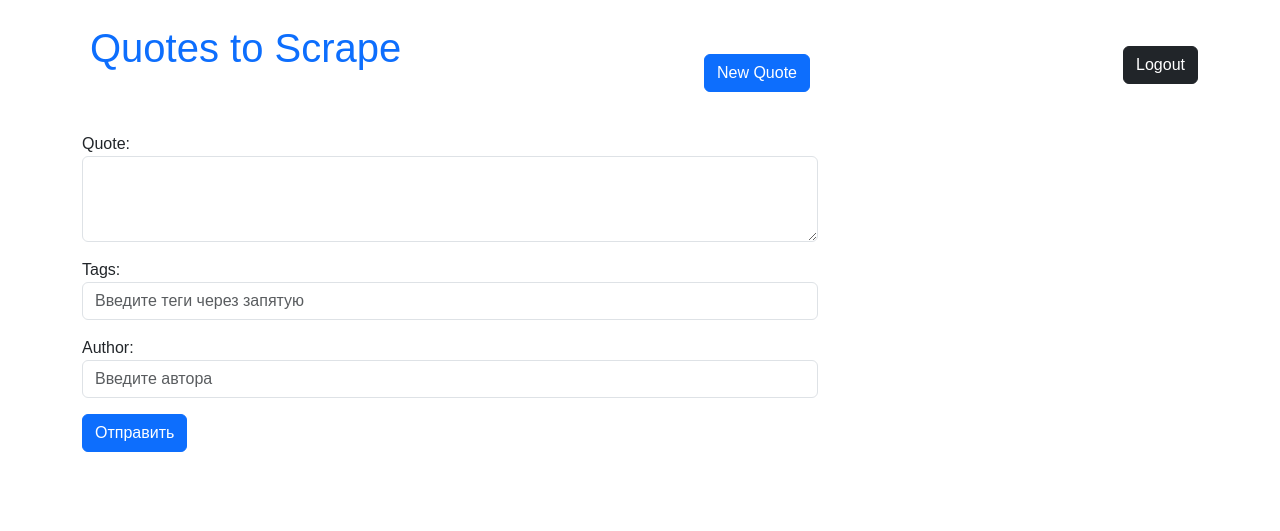
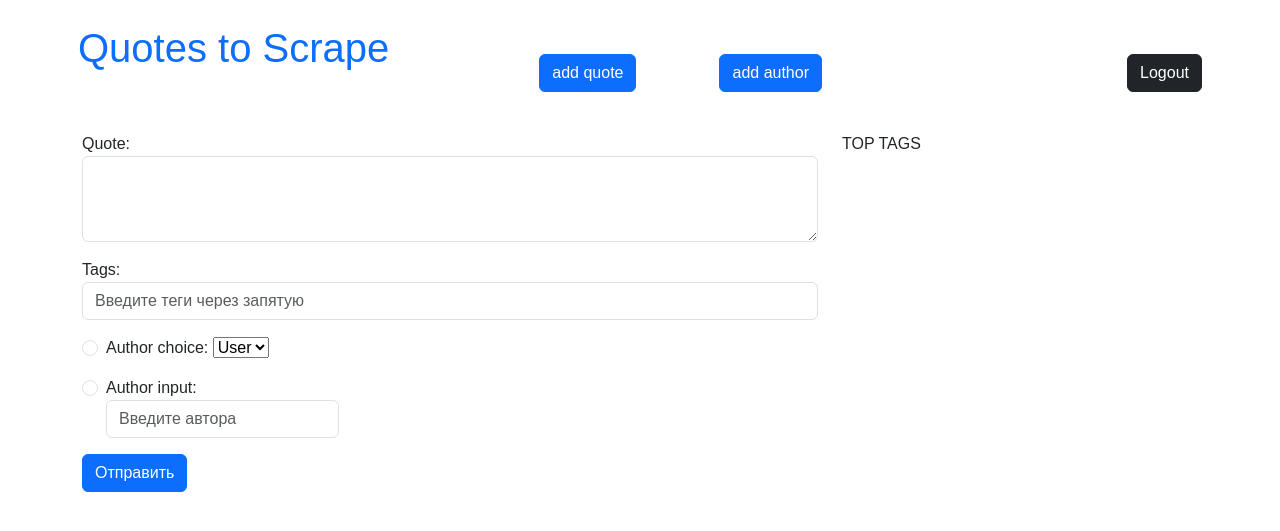
Before and after one commit to SergiyBagmet/Quotes_django, a Django app: page /new_quote/ in a window 1280 px wide. Shown: the top 531 px of the page. Run offline with Django 4.2, Linux system fonts and the light colour scheme; a user stored in the database is signed in; tables that the repository leaves empty hold one stand-in row (values such as "Sample post").

Commit message:
add_quote-session-refirect-add_author_redirect-add_quote

```diff
--- a/site_quotes/quotes/form.py
+++ b/site_quotes/quotes/form.py
@@ -1,4 +1,6 @@
 from django import forms
+
+from .models import Author
 
 
 class QuoteForm(forms.Form):
@@ -7,22 +9,70 @@ class QuoteForm(forms.Form):
             'id': 'quoteInput',
             'class': 'form-control',
             'rows': '3'
-            }
-        )
+        }
+    )
     )
     tags = forms.CharField(widget=forms.TextInput(
         attrs={
             'id': 'tagsInput',
             'class': 'form-control',
             'placeholder': 'Введите теги через запятую'
-            }
-        )
+        }
     )
-    author = forms.CharField(widget=forms.TextInput(
+    )
+    author_choice = forms.ModelChoiceField(queryset=Author.objects.all(), empty_label=None)
+
+    author_input = forms.ChoiceField(widget=forms.TextInput(
         attrs={
             'id': 'authorInput',
             'class': 'form-control',
             'placeholder': 'Введите автора'
-            }
-        )
+        }
+     )
+     )
+    check_author_choice = forms.BooleanField(required=False)
+    check_author_input = forms.BooleanField(required=False)
+
+    def __init__(self, *args, **kwargs):
+        super().__init__(*args, **kwargs)
+        self.fields['author_choice'].choices = [(author.fullname, author.fullname) for author in Author.objects.all()]
+
+    class Meta:
+        model = Author
+        fields = ['author_choice']
+
+
+class AuthorForm(forms.Form):
+    fullname = forms.CharField(widget=forms.TextInput(
+        attrs={
+            'id': 'Author_nameInput',
+            'class': 'form-control',
+            'placeholder': 'Имя автора'
+        }
     )
+    )
+    born_date = forms.CharField(widget=forms.TextInput(
+        attrs={
+            'id': 'born_dateInput',
+            'class': 'form-control',
+            'placeholder': 'дата рождения'
+        }
+    )
+    )
+    born_location = forms.CharField(widget=forms.TextInput(
+        attrs={
+            'id': 'born_locationInput',
+            'class': 'form-control',
+            'placeholder': 'место рождения'
+        }
+    )
+    )
+    description = forms.CharField(widget=forms.Textarea(
+        attrs={
+            'id': 'descriptionInput',
+            'class': 'form-control',
+            'placeholder': 'краткая биография',
+            'rows': '3'
+        }
+    )
+    )
--- a/site_quotes/quotes/templates/quotes/new_quote.html
+++ b/site_quotes/quotes/templates/quotes/new_quote.html
@@ -1,5 +1,4 @@
 {% extends 'site_quotes/base.html' %}
-
 
 {% block content %}
     <form method="post">
@@ -12,9 +11,19 @@
             {{ form.tags.label_tag }}
             {{ form.tags.as_widget }}
         </div>
-        <div class="mb-3">
-            {{ form.author.label_tag }}
-            {{ form.author.as_widget }}
+        <div class="form-check mb-3">
+            <input class="form-check-input" type="radio" name="check_author_group" id="check_author_choice">
+            <label class="form-check-label" for="check_author_choice">
+                {{ form.author_choice.label_tag }}
+                {{ form.author_choice.as_widget }}
+            </label>
+        </div>
+        <div class="form-check mb-3">
+            <input class="form-check-input" type="radio" name="check_author_group" id="check_author_input">
+            <label class="form-check-label" for="check_author_input">
+                {{ form.author_input.label_tag }}
+                {{ form.author_input.as_widget }}
+            </label>
         </div>
         <button type="submit" class="btn btn-primary">Отправить</button>
     </form>
--- a/site_quotes/quotes/urls.py
+++ b/site_quotes/quotes/urls.py
@@ -8,5 +8,6 @@ urlpatterns = [
     path('', views.main, name='root'),
     path('author/<int:author_id>/', views.author_info, name='author_info'),
     path('new_quote/', views.new_quote, name='new_quote'),
+    path('new_author/', views.new_author, name='new_author'),
     path('tag/<str:tag_name>/', views.quotes_by_tag, name='tag_quotes')
 ]
--- a/site_quotes/quotes/views.py
+++ b/site_quotes/quotes/views.py
@@ -1,8 +1,9 @@
 from django.core.paginator import Paginator
 from django.shortcuts import render, redirect
 from django.contrib.auth.decorators import login_required
+from django.contrib import messages
 
-from .form import QuoteForm
+from .form import QuoteForm, AuthorForm
 from .models import Quote, Author, Tag
 
 
@@ -42,9 +43,24 @@ def new_quote(request):
             # Extract and split the tags from the form data
             tags_name = form.cleaned_data['tags'].split(',')
 
-            # Get or create the author from the form data
-            author_name = form.cleaned_data['author']
-            author, _ = Author.objects.get_or_create(fullname=author_name)
+            # Get or redirect the author from the form data
+            choice_button_pressed = form.cleaned_data['check_author_choice']
+            input_button_pressed = form.cleaned_data['check_author_input']
+
+            author = None
+            if choice_button_pressed:
+                # The radio button was selected, so get the author from the database
+                author = form.cleaned_data['author_choice']
+            elif input_button_pressed:
+                # The input button was selected, so check if the author exists in the database
+                try:
+                    author = Author.objects.get(fullname=form.cleaned_data['author_input'])
+                except Author.DoesNotExist:
+                    # The author was created, so save the form data and redirect to the author form
+                    request.session['quote_text'] = quote_text
+                    request.session['tags_name'] = tags_name
+                    request.session['author_input'] = author.fullname
+                    return redirect('quotes/new_author.html')
 
             # Create a new quote and associate it with the author
             quote = Quote(quote=quote_text, author=author)
@@ -56,7 +72,35 @@ def new_quote(request):
                 quote.tags.add(tag)
 
             # Redirect the user to the home page
+            messages.success(request, f"цитата добавлена")
             return redirect('/')
     else:
-        form = QuoteForm()
+        # If the request is not a POST request, check if there is form data in the session
+        if 'quote_text' in request.session:
+            # If there is form data in the session, create a new form with the data
+            form = QuoteForm(initial={
+                'quote': request.session['quote_text'],
+                'tags': ', '.join(request.session['tags_name']),
+                'author_input': request.session['author_input'],
+            })
+        else:
+            # If there is no form data in the session, create a new empty form
+            form = QuoteForm()
     return render(request, 'quotes/new_quote.html', {'form': form})
+
+
+@login_required
+def new_author(request):
+    if request.method == 'POST':
+        form = AuthorForm(request.POST)
+        if form.is_valid():
+            author = Author(**form.cleaned_data)
+            author.save()
+            messages.success(request, f"автор добавлен")
+            if 'quote_text' in request.session:
+                return redirect('new_quote/')
+            else:
+                return redirect('/')
+    else:
+        form = AuthorForm()
+    return render(request, 'quotes/new_author.html', {'form': form})
--- a/site_quotes/site_quotes/templates/site_quotes/base.html
+++ b/site_quotes/site_quotes/templates/site_quotes/base.html
@@ -14,23 +14,24 @@
 <body>
     <div class="container">
         <div class="row header-box pt-3">
-            <div class="col-md-8">
+            <div class="row g-0 text-center">
+                <div class="col-sm-6 col-md-8">
                     <div class="d-flex mb-3">
                         <h1 class="me-auto p-2">
                             <a href="/" style="text-decoration: none">Quotes to Scrape</a>
                         </h1>
                         {% if user.is_authenticated %}
                         <p class="ms-auto p-2">
-                        <a href="{% url 'quotes:new_quote' %}" class="btn btn-primary">New Quote</a>
+                            <a href="{% url 'quotes:new_quote' %}" class="btn btn-primary">add quote</a>
+                        </p>
+                        <p class="ms-auto p-2">
+                            <a href="{% url 'quotes:new_author' %}" class="btn btn-primary">add author</a>
                         </p>
                         {% endif %}
                     </div>
-                {% block content %}
-                {% endblock %}
                 </div>
-            <div class="col-md-4">
-
-                <p class="login">
+                <div class="col-6 col-md-4">
+                    <p class="login ms-auto p-2">
                         {% if user.is_authenticated %}
                         <a href="{% url 'users:logout' %}" class="btn btn-dark">Logout</a>
                         {% else %}
@@ -40,6 +41,14 @@
                     </p>
                 </div>
             </div>
+            <div class="col-md-8">
+                {% block content %}
+                {% endblock %}
+            </div>
+            <div class="col-md-4">
+                TOP TAGS
+            </div>
+        </div>
     </div>
 
 </body>
```
Also changed, not shown: site_quotes/quotes/templates/quotes/new_author.html (added, +24 -0 lines). Lines whose indentation alone changed are shown as unchanged.
